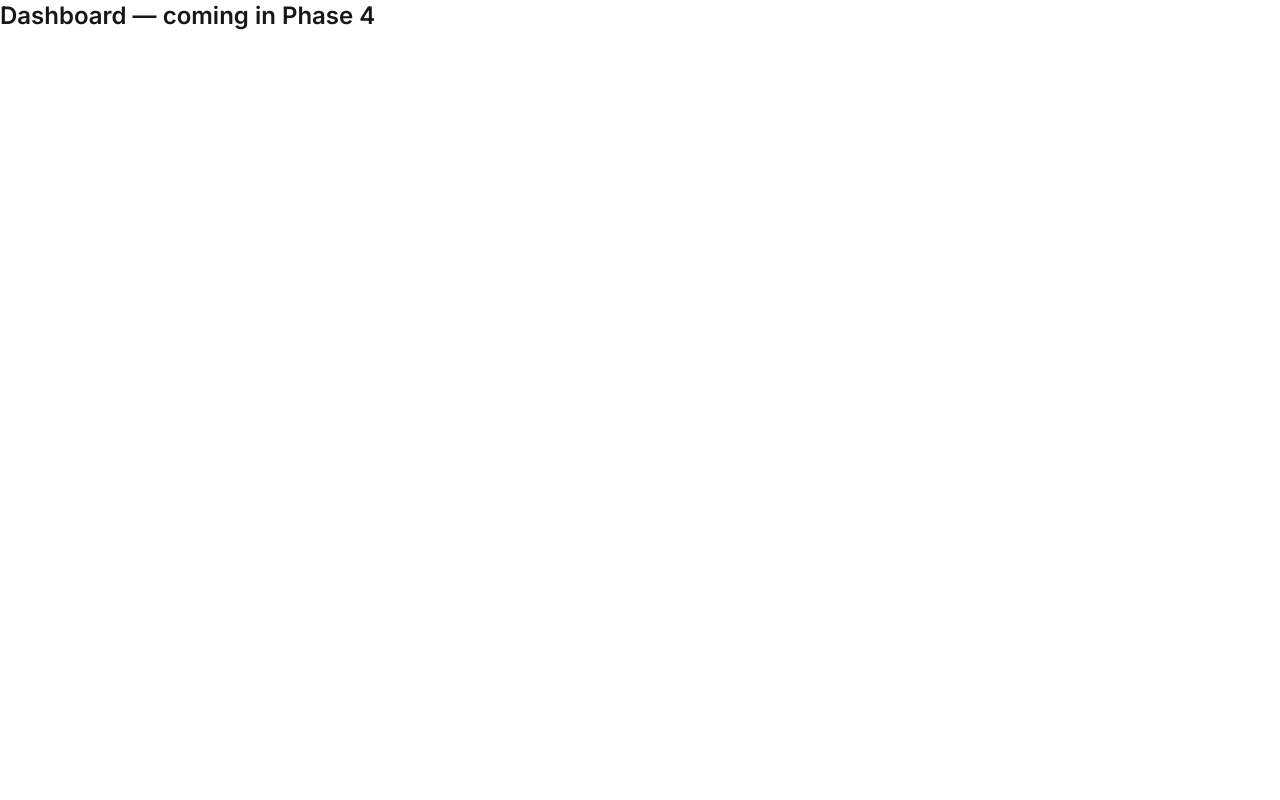
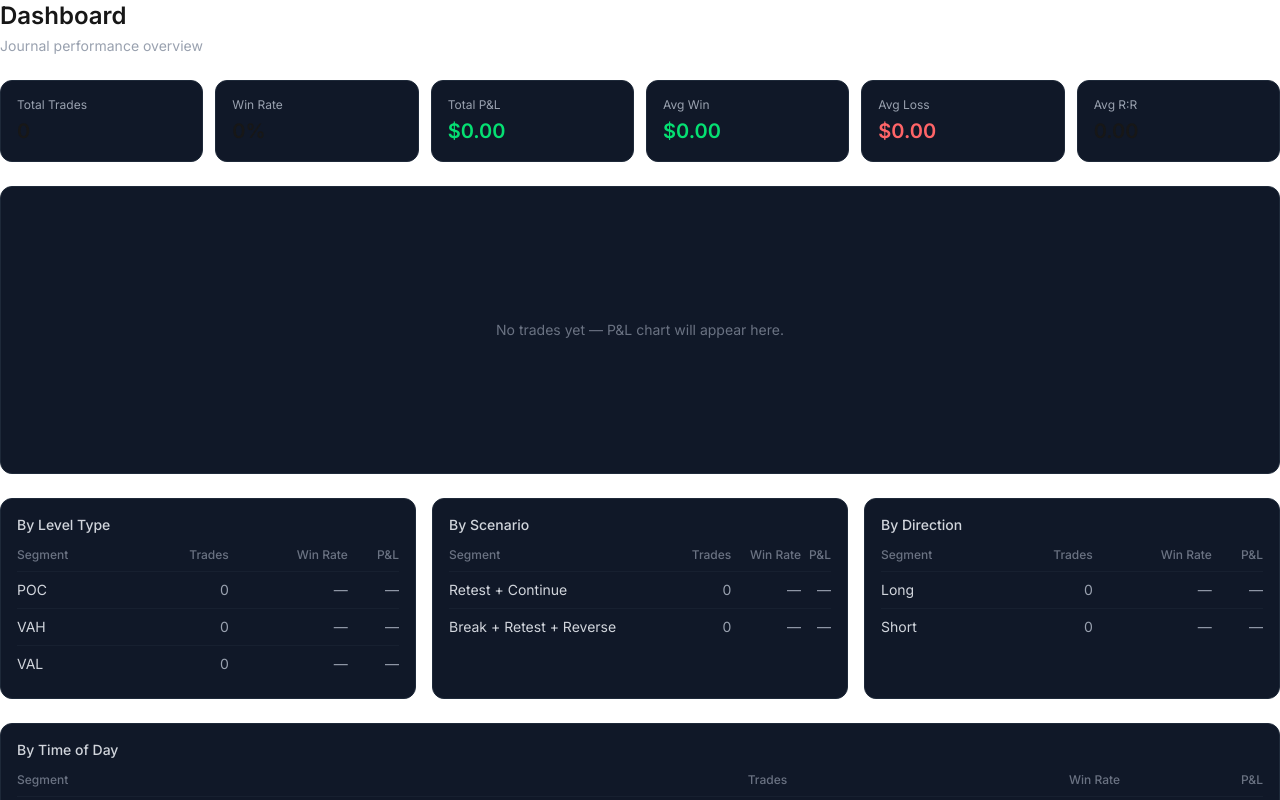
Before and after one commit to njmoney21/volume-profile, a Next.js app: page /dashboard in a window 1280 px wide. Shown: the top 800 px of the page. Built offline with nearby package versions, Linux system fonts and the light colour scheme; no server answers; the database is empty.

Commit message:
feat: complete dashboard page with stats, breakdowns, and P&L chart

```diff
--- a/app/dashboard/page.tsx
+++ b/app/dashboard/page.tsx
@@ -1,3 +1,15 @@
-export default function DashboardPage() {
-  return <h1 className="text-2xl font-semibold">Dashboard — coming in Phase 4</h1>
+import { createClient } from '@/lib/supabase/server'
+import { DashboardClient } from '@/components/dashboard/dashboard-client'
+import type { Trade } from '@/types'
+
+export default async function DashboardPage() {
+  const supabase = await createClient()
+
+  const { data: trades } = await supabase
+    .from('trades')
+    .select('*')
+    .order('date', { ascending: true })
+    .order('time_entered', { ascending: true })
+
+  return <DashboardClient trades={(trades as Trade[]) ?? []} />
 }
--- /dev/null
+++ b/components/dashboard/dashboard-client.tsx
@@ -0,0 +1,40 @@
+'use client'
+
+import type { Trade } from '@/types'
+import {
+  sumPnl, winRate, avgWin, avgLoss, avgRR,
+  statsByLevelType, statsByScenario, statsByDirection, statsByTimeOfDay, cumulativePnl,
+} from '@/lib/trades'
+import { StatCards } from './stat-cards'
+import { BreakdownTable } from './breakdown-table'
+import { PnlChart } from './pnl-chart'
+
+export function DashboardClient({ trades }: { trades: Trade[] }) {
+  return (
+    <div className="flex flex-col gap-6">
+      <div>
+        <h1 className="text-2xl font-semibold">Dashboard</h1>
+        <p className="text-sm text-gray-400 mt-1">Journal performance overview</p>
+      </div>
+
+      <StatCards
+        totalTrades={trades.length}
+        winRate={winRate(trades)}
+        totalPnl={sumPnl(trades)}
+        avgWin={avgWin(trades)}
+        avgLoss={avgLoss(trades)}
+        avgRR={avgRR(trades)}
+      />
+
+      <PnlChart data={cumulativePnl(trades)} />
+
+      <div className="grid grid-cols-1 lg:grid-cols-3 gap-4">
+        <BreakdownTable title="By Level Type" rows={statsByLevelType(trades)} />
+        <BreakdownTable title="By Scenario" rows={statsByScenario(trades)} />
+        <BreakdownTable title="By Direction" rows={statsByDirection(trades)} />
+      </div>
+
+      <BreakdownTable title="By Time of Day" rows={statsByTimeOfDay(trades)} />
+    </div>
+  )
+}
```
